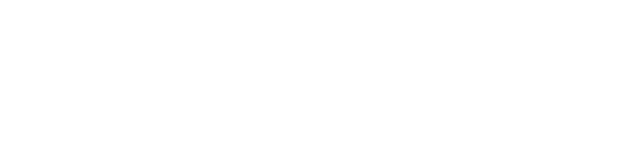
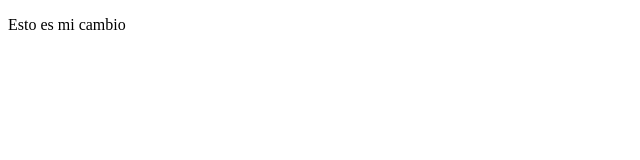
Before and after one commit to bamg359/Prueba, a plain HTML site: page index.html in a window 1280 px wide. Shown: the whole page, without its empty margins (0-640 px from the left). Drawn offline with Linux system fonts and the light colour scheme.

Commit message:
Update index.html
Actualice parrafo

```diff
--- a/index.html
+++ b/index.html
@@ -7,5 +7,7 @@
 </head>
 <body>
 
+    <p>Esto es mi cambio</p>
+
 </body>
 </html>
```
